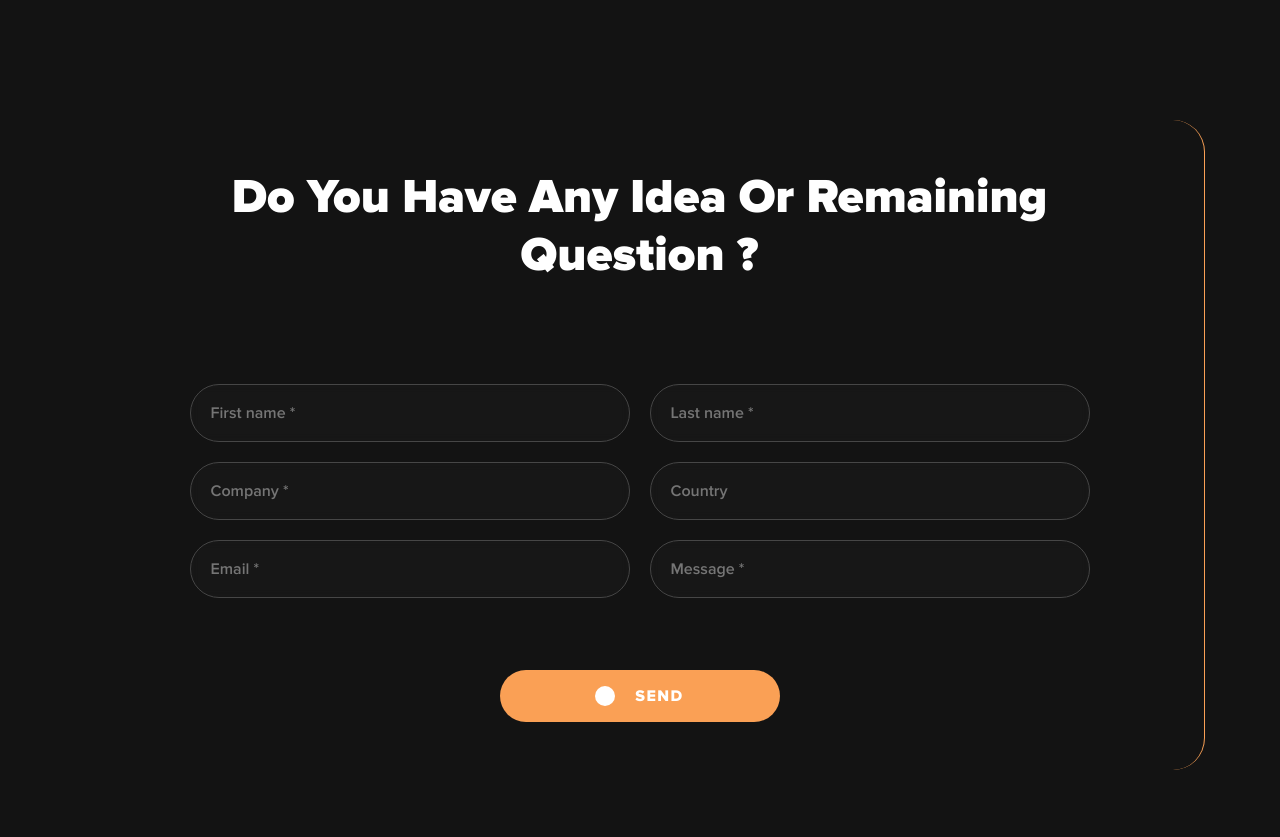
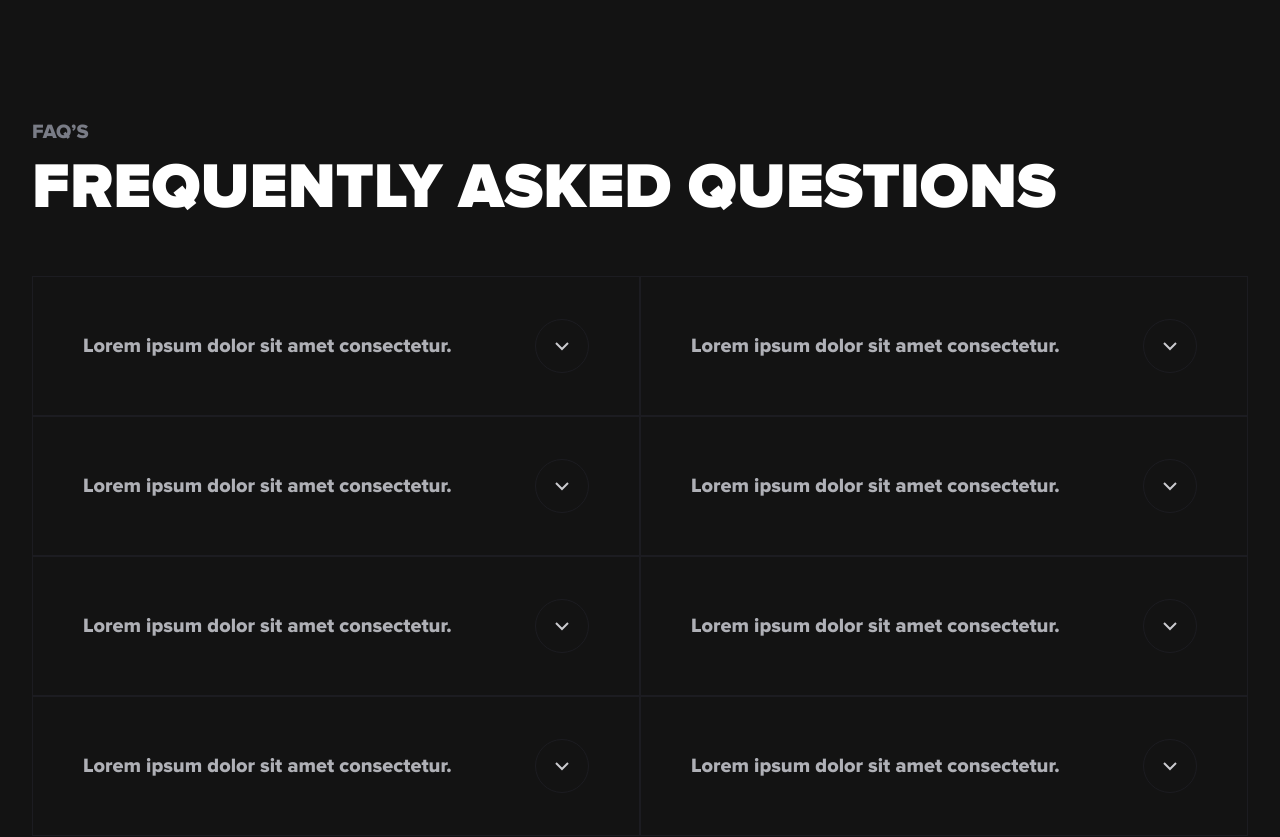
Before and after one commit to eskabaro/OQ-TECHNOLOGY, a Next.js app: page / in a window 1280 px wide. Shown: the part 7040-7877 px from the top of the page. Built offline with nearby package versions, Linux system fonts and the light colour scheme.

Commit message:
created accordion ui-component

```diff
--- a/app/(app)/_styles/vaiables.scss
+++ b/app/(app)/_styles/vaiables.scss
@@ -7,6 +7,7 @@ $shadowCharcoal: #1c1c21;
 $mistySlate: #797c86;
 $slateSilver: #cacace;
 $midnightAbyss: #070708;
+$mistyLavender: #afb0b6;
 
 // Settings
 $maxWidthContainer: 1664;
--- a/app/(pages)/(home)/_ui/sixth-section/SixthSection.module.scss
+++ b/app/(pages)/(home)/_ui/sixth-section/SixthSection.module.scss
@@ -1,3 +1,25 @@
+@import '../../../../(app)/_styles/mixins.scss';
+
 .wrapper {
-    display: flex;
+    @include flexVerticalGap(12.5);
+
+    &_heading {
+        @include flexVerticalGap(1);
+
+        > div {
+            > p {
+                @include fontSize(toRem(20), 4vw, toRem(20), 600);
+
+                color: $mistySlate;
+            }
+
+            > h1 {
+                @include fontSize(toRem(64), 4vw, toRem(64), 800);
+            }
+        }
+    }
+
+    &_accordions-box {
+        display: flex;
+    }
 }
--- a/app/(pages)/(home)/_ui/sixth-section/index.tsx
+++ b/app/(pages)/(home)/_ui/sixth-section/index.tsx
@@ -1,20 +1,38 @@
 'use client'
 
 import { FC } from 'react'
+
 import { Container } from '@/app/(app)/_components/container'
+import { Accordion } from '@/app/_shared/ui/accordion'
+import { HeadingAnimate } from '@/app/_shared/ui/heading-animate'
+import { Text } from '@/app/_shared/ui/typography/text'
+
 import styles from './SixthSection.module.scss'
-import { Accordion } from '@/app/_shared/ui/accordion'
 
 export const SixthSection: FC = () => {
     return (
         <Container className={styles.wrapper} as='section'>
+            <div className={styles.wrapper_heading}>
+                <HeadingAnimate isObserver>
+                    <Text as='p'>FAQ’S</Text>
+                </HeadingAnimate>
+                <HeadingAnimate isObserver duration={200}>
+                    <Text as='h1'>FREQUENTLY ASKED QUESTIONS</Text>
+                </HeadingAnimate>
+            </div>
+            <div className={styles['wrapper_accordions-box']}>
                 <div>
+                    <Accordion title='Lorem ipsum dolor sit amet consectetur.'>Lorem ipsum dolor sit amet consectetur. Feugiat fames leo diam ante pretium aenean adipiscing aliquam.</Accordion>
+                    <Accordion title='Lorem ipsum dolor sit amet consectetur.'>Lorem ipsum dolor sit amet consectetur. Feugiat fames leo diam ante pretium aenean adipiscing aliquam.</Accordion>
                     <Accordion title='Lorem ipsum dolor sit amet consectetur.'>Lorem ipsum dolor sit amet consectetur. Feugiat fames leo diam ante pretium aenean adipiscing aliquam.</Accordion>
                     <Accordion title='Lorem ipsum dolor sit amet consectetur.'>Lorem ipsum dolor sit amet consectetur. Feugiat fames leo diam ante pretium aenean adipiscing aliquam.</Accordion>
                 </div>
                 <div>
                     <Accordion title='Lorem ipsum dolor sit amet consectetur.'>Lorem ipsum dolor sit amet consectetur. Feugiat fames leo diam ante pretium aenean adipiscing aliquam.</Accordion>
                     <Accordion title='Lorem ipsum dolor sit amet consectetur.'>Lorem ipsum dolor sit amet consectetur. Feugiat fames leo diam ante pretium aenean adipiscing aliquam.</Accordion>
+                    <Accordion title='Lorem ipsum dolor sit amet consectetur.'>Lorem ipsum dolor sit amet consectetur. Feugiat fames leo diam ante pretium aenean adipiscing aliquam.</Accordion>
+                    <Accordion title='Lorem ipsum dolor sit amet consectetur.'>Lorem ipsum dolor sit amet consectetur. Feugiat fames leo diam ante pretium aenean adipiscing aliquam.</Accordion>
+                </div>
             </div>
         </Container>
     )
--- a/app/(pages)/(home)/page.tsx
+++ b/app/(pages)/(home)/page.tsx
@@ -16,7 +16,7 @@ const components = {
     ThirdSection,
     FourthSection,
     FifthSection,
-    // SixthSection,
+    SixthSection,
     SeventhSection
 }
 
--- a/app/_shared/const/icons.tsx
+++ b/app/_shared/const/icons.tsx
@@ -106,6 +106,11 @@ export const icons = {
             <path d='M12.75 8.5L21.25 17L12.75 25.5' stroke='white' strokeWidth='2' strokeLinecap='round' strokeLinejoin='round' />
         </svg>
     ),
+    'arrow-down-v2': (props: SVGProps<SVGSVGElement>) => (
+        <svg width='24' height='24' viewBox='0 0 24 24' fill='none' {...props}>
+            <path d='M18 9L12 15L6 9' stroke='#CACACE' strokeWidth='2' />
+        </svg>
+    ),
     'x-mark': (props: SVGProps<SVGSVGElement>) => (
         <svg width='32' height='32' viewBox='0 0 32 32' fill='none' {...props}>
             <rect width='32' height='32' rx='16' fill='white' fillOpacity='0.1' />
--- a/app/_shared/ui/accordion/Accordion.module.scss
+++ b/app/_shared/ui/accordion/Accordion.module.scss
@@ -2,28 +2,47 @@
 @import '../../../(app)/_styles/vaiables.scss';
 
 .wrapper {
-    padding: toRem(54) toRem(50);
-    border: 1px solid $shadowCharcoal;
-    // @include flexVerticalGap(8);
+    display: flex;
+    flex-direction: column;
+    border: toRem(1) solid $shadowCharcoal;
+}
 
-    &_heading {
-        cursor: pointer;
+.accordion {
+    cursor: pointer;
+    padding: toRem(42) toRem(50);
+    display: flex;
+    align-items: center;
+    justify-content: space-between;
 
-        &.open {
+    &.active {
+        .accordion_btn {
+            transform: rotate(180deg);
         }
     }
 
-    &_accordion {
-        transition: all 0.2s ease;
+    &_title {
+        @include fontSize(toRem(20), 4vw, toRem(20), 600, 150%);
+
+        color: $mistyLavender;
+    }
+
+    &_btn {
+        @include transformAnimation;
+
+        border: toRem(1) solid $shadowCharcoal;
+        border-radius: 50%;
+        padding: toRem(14);
+    }
+
+    &_content {
+        @include allAnimation(max-height, 0.2s);
+
         overflow: hidden;
-        max-height: 0;
-        transition: max-height 0.2s cubic-bezier(0, 1, 0, 1);
+        transition: max-height 0.2s ease;
+    }
 
-        &.open {
-            max-height: 100%;
-            transition: max-height 0.2s cubic-bezier(0, 1, 0, 1);
-            // max-height: 0;
-            // transition: max-height 0.3s cubic-bezier(0, 1, 0, 1);
-        }
+    &_text {
+        @include fontSize(toRem(18), 4vw, toRem(18), 400, 150%);
+        padding: 0 toRem(50) toRem(42) toRem(50);
     }
 }
--- a/app/_shared/ui/accordion/index.tsx
+++ b/app/_shared/ui/accordion/index.tsx
@@ -1,40 +1,44 @@
 'use client'
 
-import { FC, PropsWithChildren, useEffect, useMemo, useRef, useState } from 'react'
+import { FC, PropsWithChildren, useRef, useState } from 'react'
+import cn from 'classnames'
+
+import { Icon } from '../icon'
+import { Text } from '../typography/text'
+
 import styles from './Accordion.module.scss'
-import cn from 'classnames'
 
 interface IAccordionProps extends PropsWithChildren<unknown> {
     title: string
 }
 
 export const Accordion: FC<IAccordionProps> = ({ title, children }) => {
-    const [open, setOpen] = useState<boolean>(false)
-    const [contentHeight, setContentHeight] = useState<string | number>(0)
-    const detailsRef = useRef<HTMLDivElement>(null)
+    const content = useRef<HTMLDivElement>(null)
+    const [active, setActive] = useState<boolean>(false)
+    const [height, setHeight] = useState<string>('0px')
 
-    // useEffect(() => {
-    //     if (detailsRef.current) {
-    //         setContentHeight(open ? `${detailsRef.current.scrollHeight + 30}px` : 0)
-    //     }
-    // }, [open])
+    const toggleAccordion = () => {
+        setActive(!active)
+        setHeight(active ? '0px' : `${content.current?.scrollHeight}px`)
+    }
 
     return (
         <div className={styles.wrapper}>
             <div
-                onClick={() => setOpen(!open)}
-                className={cn(styles.wrapper_heading, {
-                    [styles.open]: open
+                className={cn(styles.accordion, {
+                    [styles.active]: active
                 })}
+                onClick={toggleAccordion}
             >
-                {title}
+                <Text className={styles.accordion_title} as='p'>
+                    {title}
+                </Text>
+                <button className={styles.accordion_btn}>
+                    <Icon name='arrow-down-v2' />
+                </button>
             </div>
-            <div
-                className={cn(styles.wrapper_accordion, {
-                    [styles.open]: open
-                })}
-            >
-                <p>{children}</p>
+            <div ref={content} style={{ maxHeight: height }} className={styles.accordion_content}>
+                <div className={styles.accordion_text}>{children}</div>
             </div>
         </div>
     )
```
Lines whose indentation alone changed are shown as unchanged.
